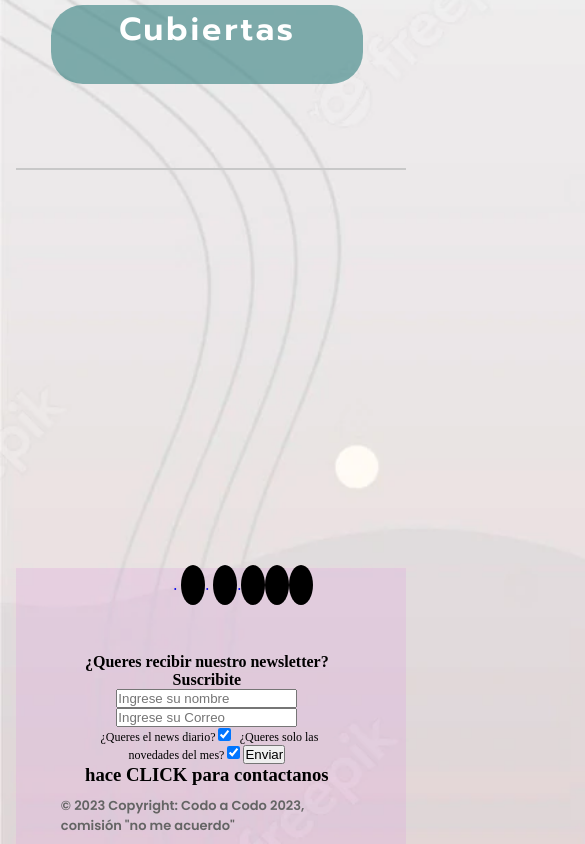
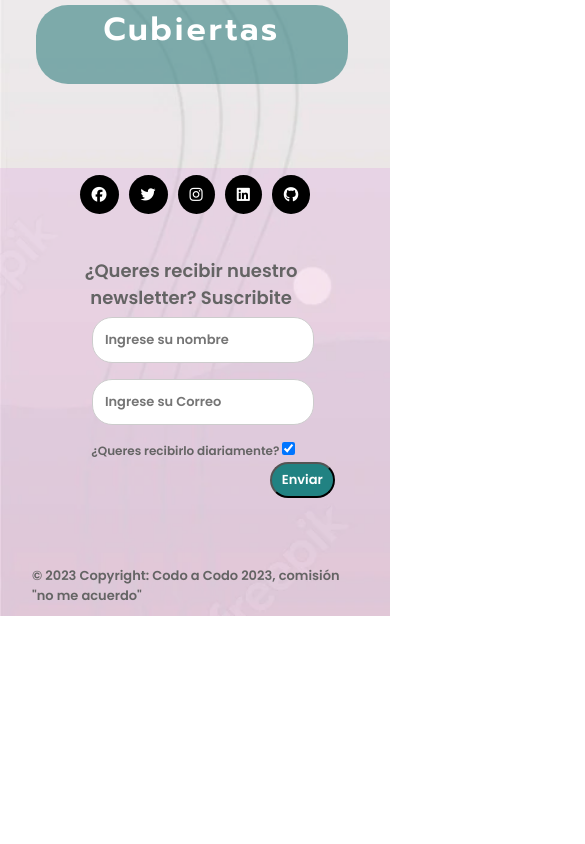
Before and after one commit to palomaalballay/sophisHOME, a plain HTML site: page index.html in a window 390 px wide. Shown: the part 982-1826 px from the top of the page, 585 px wide, since content can reach past the window. After the commit the page ends 1598 px from the top, so only its background shows below. Drawn offline with Linux system fonts and the light colour scheme; a web font is replaced by a local one.

Commit message:
media queries

```diff
--- a/index.html
+++ b/index.html
@@ -4,6 +4,8 @@
     <meta charset="UTF-8">
     <meta http-equiv="X-UA-Compatible" content="IE=edge">
     <meta name="viewport" content="width=device-width, initial-scale=1.0">
+    <script src="https://kit.fontawesome.com/0db9b27398.js" crossorigin="anonymous"></script>
+    <link rel="shortcut icon" href="img/favicon1.png">
     <link rel="stylesheet" href="styles.css">
     <title>Sophis</title>
 </head>
@@ -36,7 +38,7 @@
             </div>
             <div class="icono">
             <a href="asientos.html" target="_blank">
-                <img class="iconos" src="/img/seat.png" alt="icono de asiento" width="100px">
+                <img class="iconos" src="/sophisHOME/img/seat.png" alt="icono de asiento" width="100px">
             </a>
             </div>
         </div>
@@ -50,7 +52,7 @@
             </div>
             <div class="icono">
             <a href="cascos.html" target="_blank">
-                <img class="iconos" src="/img/casco.png" alt="icono de casco" width="100px" >
+                <img class="iconos" src="/sophisHOME/img/casco.png" alt="icono de casco" width="100px" >
             </a>
             </div>
         </div>
@@ -64,7 +66,7 @@
             </div>
             <div class="icono">
             <a href="manubrios.html" target="_blank">
-                <img class="iconos" src="/img/manubrio.png" alt="icono de manubrio" width="100px">
+                <img class="iconos" src="/sophisHOME/img/manubrio.png" alt="icono de manubrio" width="100px">
             </a>
             </div>
         </div>
@@ -73,7 +75,7 @@
 
     <!--         MIDLE: nos muestra la ilustacion central de la pagina          -->
         <div class="midle">
-            <img class="ilustracion_img" src="img/bici4.png" alt="foto de ciclista" width="400px">
+            <img class="ilustracion_img" src="/sophisHOME/img/bici4.png" alt="foto de ciclista" width="400px">
         </div>
 
 
@@ -90,7 +92,7 @@
             </div>
             <div class="icono">
             <a href="cadnenas.html" target="_blank">
-                <img class="iconos" src="/img/cadena.png" alt="icono de cadnenas"width="100px">
+                <img class="iconos" src="/sophisHOME/img/cadena.png" alt="icono de cadnenas"width="100px">
             </a>
             </div>
         </div>
@@ -105,7 +107,7 @@
             </div>
             <div class="icono">
             <a href="zapatillas.html" target="_blank">
-                <img class="iconos" src="/img/zapa.png" alt="icono de zapatillas" width="100px">
+                <img class="iconos" src="/sophisHOME/img/zapa.png" alt="icono de zapatillas" width="100px">
             </a>
             </div>
         </div>
@@ -120,7 +122,7 @@
             </div>
             <div class="icono">
             <a href="cubiertas.html" target="_blank">
-                <img class="iconos" src="/img/rueda.png" alt="icono de rueda" width="100px">
+                <img class="iconos" src="/sophisHOME/img/rueda.png" alt="icono de rueda" width="100px">
             </a>
             </div>
         </div>
@@ -131,20 +133,20 @@
 
 
     <!--         ESTE ES EL FOOTER CON FORMULARIO DE SUSCRIPCION      -->
-    <div class="separador sep1"></div>
     <footer>
+      <div class="footer">
         <!-- Section: Social media -->
-        <section class="redes-sociales">
+        <div class="redes-sociales">
 
-          <a class="btn btn-outline-light btn-floating" href="#" role="button" target="_blank">.
+          <a class="btn btn-outline-light btn-floating" href="#" role="button" target="_blank">
             <i class="fa-brands fa-facebook"></i>
           </a>
 
-          <a class="btn btn-outline-light btn-floating" href="https://twitter.com/i/flow/login" role="button">.
+          <a class="btn btn-outline-light btn-floating" href="https://twitter.com/i/flow/login" role="button" target="_blank">
             <i class="fa-brands fa-twitter"></i>
           </a>
 
-          <a class="btn btn-outline-light btn-floating" href="https://www.instagram.com/" role="button">.
+          <a class="btn btn-outline-light btn-floating" href="https://www.instagram.com/" role="button" target="_blank">
             <i class="fa-brands fa-instagram"></i>
           </a>
 
@@ -155,10 +157,10 @@
           <a class="btn btn-outline-light btn-floating m-1" href="#!" role="button">
             <i class="fa-brands fa-github"></i>
           </a>
-        </section>
+        </div>
 
         <!-- Section: Newsletter -->
-        <section class="newsletter">
+        <div class="newsletter">
           <form action="action_page.php">
             <div class="formulario">
               <p class="news">
@@ -168,28 +170,23 @@
               <input type="email" name="mail" id="mail" class="form-control" placeholder="Ingrese su Correo" required>
               <br>
               <label class="newsdiario">
-                ¿Queres el news diario?
-                <input type="checkbox" checked="checked" name="subscribe">
-              </label>
-              <label class="newsdiario">
-                ¿Queres solo las novedades del mes?
+                ¿Queres recibirlo diariamente?
                 <input type="checkbox" checked="checked" name="subscribe">
               </label>
               <input type="submit" value="Enviar" target="_blank">
             </div>
           </form>
-          <h3 class="contacto">hace CLICK para contactanos</h3>
-        </section>
+        </div>
 
-      <!-- Seccion: Copyright -->
-      <section class="copyright">
-      <div class="copytight">
-        © 2023 Copyright: Codo a Codo 2023, comisión "no me acuerdo"
+        <!-- Seccion: Copyright -->
+        <div class="copyright">
+          <div class="copyright">
+            © 2023 Copyright: Codo a Codo 2023, comisión "no me acuerdo"
+          </div>
+        </div>
       </div>
-      </section>
-
     </footer>
-    </div>
+  </div>
 </body>
 
 </html>
--- a/styles.css
+++ b/styles.css
@@ -16,16 +16,21 @@
 
 html {
     min-height: 100%;
-    min-width: 100%;
+    min-width: 100vw;
 }
 
 body {
     min-height: 100%;
-    min-width: 100%;
-    background-image: url(/img/fondo-abstracto.png);
+    min-width: 100vw;
+    background-image: url(/sophisHOME/img/Copia\ de\ fondo-abstracto.jpg);
     background-size: cover;
     min-width: 100%;
     margin:0;
+}
+
+html, body {
+    max-width: 100% !important;
+    overflow-x: hidden !important;
 }
 
 
@@ -122,12 +127,12 @@ body {
 HEADER PRINCIPAL Y FOOTER */
 
 .contenedor {
-    min-width: 100%;
+    min-width: 100vw;
     min-height: 100%;
     margin: 0;
     display: grid;
     grid-template-columns: 1fr 1fr 1fr;
-    grid-template-rows: 200px 800px 120px;
+    grid-template-rows: 12.5rem 50rem 30rem;
     grid-template-areas:
         "header header header"
         "principal principal principal"
@@ -176,7 +181,7 @@ HEADER PRINCIPAL Y FOOTER */
 .contenedor .principal {
     display: grid;
     grid-template-columns: 1fr 1fr 1fr;
-    grid-template-rows: 25% 50% 25%;
+    grid-template-rows: 12.5rem 25rem 12.5rem;
     grid-template-areas:
         "topp topp topp"
         "midlee midlee midlee"
@@ -188,35 +193,76 @@ HEADER PRINCIPAL Y FOOTER */
 /*_________________________________________________________________________________________________________*/
 /* DISPOSICION DEL FOOTER : */
 
-.contenedor .footer {
+.footer {
+    min-width: 100vw;
+    grid-area: footer;
+	background-color: rgba(221,160,221, 0.26);
+    width: 100vw;
     display: flex;
     flex-direction: column;
-    grid-area: footer;
-    min-height:100%;
-}
-.p-footer {
-    margin-top: 10%;
-    text-align: center;
-    font-family: 'Comme', sans-serif;
-    font-size: 5rem;
-    font-weight: 600;
-    color: rgb(126, 126, 126);
-    padding: 1.5rem;
+    gap: 2rem;
+    margin: 0;
+
 }
 
-/* APERTURA - CSS para footer */
-footer {
-	background-color: rgba(221,160,221, 0.26);
-	padding: 2%;
-	min-width: 95%;
-	max-width: 1000px;
-	display: grid;
-	grid-gap: 40px;
+/*_____________FORMULARIO DEL FOOTER__________________________________________________________*/
+.formulario {
+	margin-top: -13%;
+	padding: 10%;
+	border-radius: 50%;
+	font-family: "Poppins",sans-serif;
+	font-size: large;
+    color: rgb(100, 100, 100);
 }
 
+.field {
+	padding: 4%;
+}
+
+input[type=text],input[type=email], textarea {
+	width: 90%;
+	text-align: left;
+	margin: 10px;
+	padding: 12px;
+  border: 1px solid #ccc;
+  border-radius: 20px;
+  box-sizing:content-box;
+  margin-top: 6px;
+  margin-bottom: 10px;
+  resize:vertical;
+	font-family: "Poppins",sans-serif;
+	font-size: small;
+}
+textarea {
+	text-align: left;
+	font-family: "Poppins",sans-serif;
+	font-size: small;
+}
+
+input[type=submit] {
+  background-color: rgb(33, 130, 130);
+	font-family: "Poppins",sans-serif;
+	font-size: small;
+  color: white;
+	margin-left: 86%;
+  padding: 6px 10px;
+  border-radius: 20px;
+  cursor: pointer;
+}
+
+input[type=enviar]:hover {
+  background-color: #45a049;
+}
+
+/*_____________REDES DEL FOOTER__________________________________________________________*/
+
 .redes-sociales {
-	position: relative;
-	margin-left: 40%;
+    margin-top: 1.8%;
+    display: flex;
+    justify-content: center;
+    align-self: center;
+    align-items: center;
+    gap: .625rem;
 	box-sizing: border-box;
 }
 
@@ -261,15 +307,14 @@ footer {
 	text-align:center;
 	font-size: 12px;
 }
-
+/*_____________COPIRIGHT DEL FOOTER__________________________________________________________*/
 .copyright {
-	margin-top: 7%;
-	width: 70%;
-	margin-left: 10%;
+    margin-top: 5rem;
+    padding: 1rem;
 	text-align: left;
 	font-family: "Poppins",sans-serif;
 	font-size: small;
-  color: rgb(100, 100, 100);
+    color: rgb(100, 100, 100);
 }
 
 /* CIERRE - CSS para footer */
@@ -282,14 +327,13 @@ DE 3 CORTES  desktop - tablet - movil */
 /*_________________________________________________________________________________________________________*/
 /* --------    MOVIL  y tablet vertical  -----------*/
 
-@media screen and (min-width:360px) and (max-width:790px) {
+@media screen and (max-width:700px) {
 
     .contenedor {
-            margin-left: 4%;
             min-width: 100%;
             display: grid;
             grid-template-columns: 100%;
-            grid-template-rows: 350px 800px 400px;
+            grid-template-rows: 21.875rem 50rem 28rem;
             grid-template-areas:
                 "header"
                 "principal"
@@ -301,7 +345,6 @@ DE 3 CORTES  desktop - tablet - movil */
     }
 
     .contenedor .principal {
-
         display: grid;
         grid-template-columns: 100%;
         grid-template-rows:50% 50%;
@@ -378,28 +421,36 @@ DE 3 CORTES  desktop - tablet - movil */
         text-align: center;
         gap:1px;
     }
+
+    .copyright {
+        margin-bottom: 1rem;
+    }
 }
 
 
 /*_________________________________________________________________________________________________________*/
 /* --------    TABLET    -----------*/
-@media screen and (min-width:820px) and (max-width:1180px) {
+@media screen and (min-width:700px) and (max-width:1024px) {
     .contenedor {
         grid-template-columns: 1fr 1fr 1fr;
-        grid-template-rows: 200px 800px 200px;
+        grid-template-rows: 180px 700px 400px;
         grid-template-areas:
             "header header header"
             "principal principal principal"
             "footer footer footer"
     }
 
-    .modulos-sup {
-        margin-bottom: 1%;
+    .contenedor .principal {
+        display: grid;
+        grid-template-columns: 1fr 1fr 1fr;
+        grid-template-rows: 10rem 25rem 10rem;
+        grid-template-areas:
+            "topp topp topp"
+            "midlee midlee midlee"
+            "bottomm bottomm bottomm";
+        grid-area: principal;
     }
 
-    .modulos-bot {
-        margin-bottom: 23%;
-    }
 }
 
 
```
Also changed, not shown: img/seat.png (renamed from img/Copia de seat.png).
